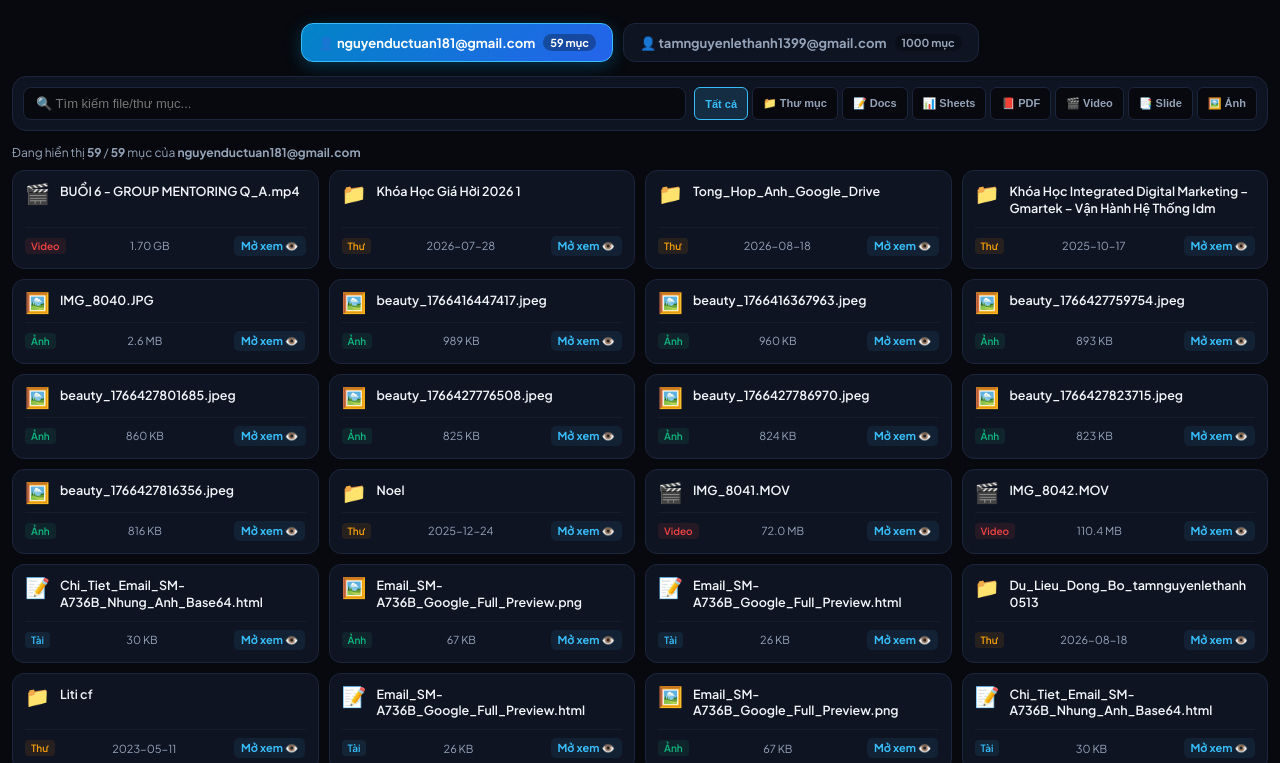
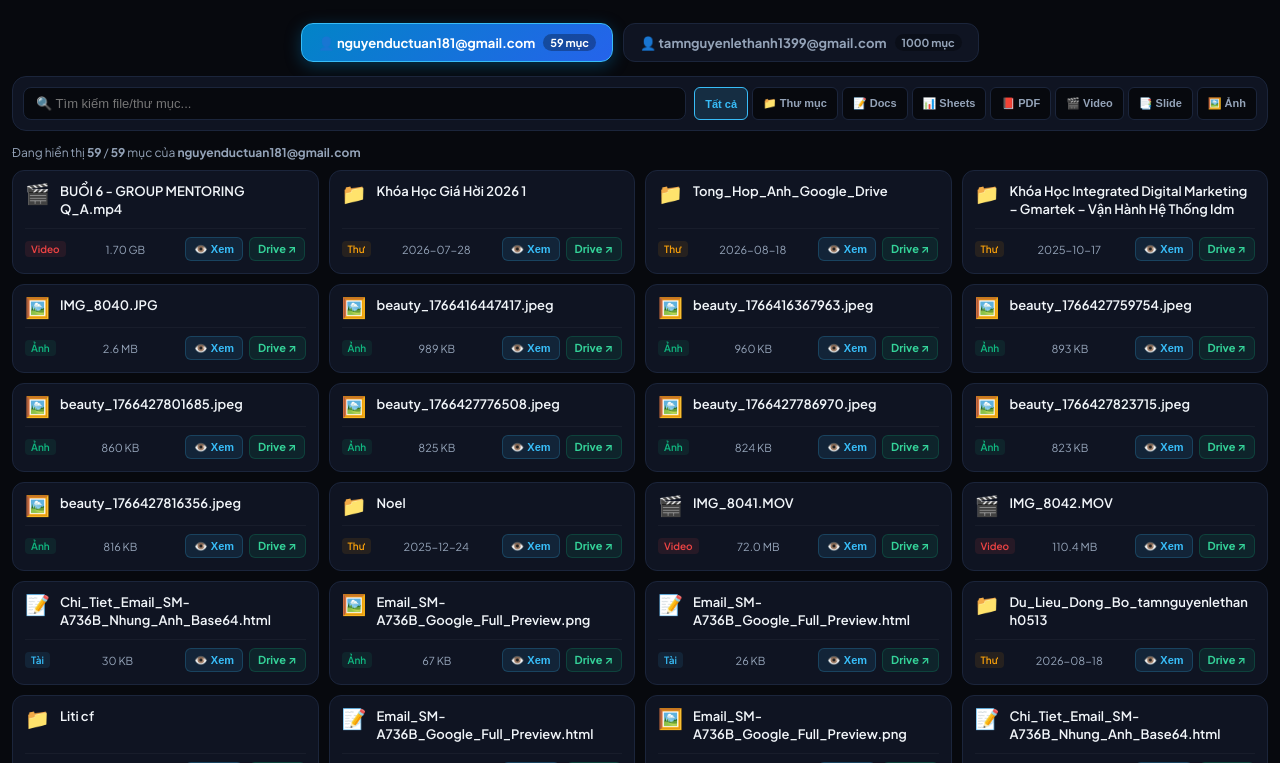
Before and after one commit to nguyenductuan181-ai/nguyenductuan181-ai.github.io, a plain HTML site: page drive.html in a window 1280 px wide. Shown: the part 92-855 px from the top of the page. Drawn offline with Linux system fonts and the light colour scheme.

Commit message:
add dual view: in-app lightbox + direct drive open button

```diff
--- a/drive.html
+++ b/drive.html
@@ -3,7 +3,7 @@
 <head>
 <meta charset="utf-8">
 <meta name="viewport" content="width=device-width, initial-scale=1.0, maximum-scale=1.0, user-scalable=no">
-<title>Toàn Bộ Dữ Liệu Google Drive (Tài Liệu, Video, Sheets, Ảnh...)</title>
+<title>Toàn Bộ Dữ Liệu Google Drive (2 Tài Khoản)</title>
 <link rel="preconnect" href="https://fonts.googleapis.com">
 <link rel="preconnect" href="https://fonts.gstatic.com" crossorigin>
 <link href="https://fonts.googleapis.com/css2?family=Plus+Jakarta+Sans:wght@400;500;600;700;800&display=swap" rel="stylesheet">
@@ -137,7 +137,7 @@
 
   .file-grid {
     display: grid;
-    grid-template-columns: repeat(auto-fill, minmax(260px, 1fr));
+    grid-template-columns: repeat(auto-fill, minmax(280px, 1fr));
     gap: 10px;
   }
   @media (max-width: 640px) {
@@ -155,7 +155,6 @@
     display: flex;
     flex-direction: column;
     justify-content: space-between;
-    cursor: pointer;
     transition: transform 0.15s, border-color 0.15s;
   }
   .file-card:hover {
@@ -171,7 +170,7 @@
   }
   .file-icon { font-size: 20px; line-height: 1; }
   .file-title {
-    font-size: 12.5px;
+    font-size: 13px;
     font-weight: 600;
     line-height: 1.35;
     word-break: break-word;
@@ -185,6 +184,7 @@
     color: var(--text-muted);
     border-top: 1px solid rgba(255,255,255,0.04);
     padding-top: 8px;
+    gap: 6px;
   }
   .tag {
     padding: 2px 6px;
@@ -192,13 +192,31 @@
     font-size: 10px;
     font-weight: 600;
   }
-  .view-action {
+  .action-group {
+    display: flex;
+    gap: 6px;
+  }
+  .btn-action {
     color: var(--primary);
     font-weight: 700;
     font-size: 11px;
-    background: rgba(56, 189, 248, 0.08);
-    padding: 3px 7px;
-    border-radius: 5px;
+    background: rgba(56, 189, 248, 0.1);
+    padding: 4px 8px;
+    border-radius: 6px;
+    border: 1px solid rgba(56, 189, 248, 0.2);
+    cursor: pointer;
+    text-decoration: none;
+    display: inline-flex;
+    align-items: center;
+    gap: 3px;
+  }
+  .btn-action:hover {
+    background: rgba(56, 189, 248, 0.2);
+  }
+  .btn-drive {
+    color: #34d399;
+    background: rgba(16, 185, 129, 0.1);
+    border-color: rgba(16, 185, 129, 0.2);
   }
 
   /* Modal Viewer */
@@ -218,8 +236,11 @@
     padding: 10px 14px;
     background: #0f1422;
     border-bottom: 1px solid var(--border);
+    gap: 10px;
   }
-  .modal-title-box { max-width: 75vw; }
+  .modal-title-box {
+    max-width: 60vw;
+  }
   .modal-title {
     font-size: 13px;
     font-weight: 700;
@@ -227,6 +248,11 @@
     white-space: nowrap;
     overflow: hidden;
     text-overflow: ellipsis;
+  }
+  .modal-actions {
+    display: flex;
+    gap: 8px;
+    align-items: center;
   }
   .modal-close-btn {
     background: #1b253b;
@@ -279,7 +305,7 @@
 <div class="container">
   <header>
     <h1>📂 Toàn Bộ Dữ Liệu Google Drive (2 Tài Khoản)</h1>
-    <div><span class="shield-tag">🛡️ Đầy đủ: Docs, Sheets, PDF, Video, Thư mục, Ảnh • Xem Ẩn Danh 100%</span></div>
+    <div><span class="shield-tag">🛡️ Xem Trực Tiếp / Mở Google Drive Bằng 1 Chạm</span></div>
   </header>
 
   <div class="account-switcher">
@@ -318,7 +344,10 @@
     <div class="modal-title-box">
       <div class="modal-title" id="modalTitle">File Viewer</div>
     </div>
+    <div class="modal-actions">
+      <a id="modalDirectLink" href="#" target="_blank" class="btn-action btn-drive">Mở Tab Mới ↗</a>
       <button class="modal-close-btn" onclick="closeModal()">Đóng ✕</button>
+    </div>
   </div>
   <div class="modal-body" id="modalContent"></div>
 </div>
@@ -389,19 +418,28 @@ function renderChunk() {
     return;
   }
 
-  const html = slice.map(f => `
-    <div class="file-card" onclick="viewItem('${f.id}', '${f.name.replace(/'/g, "\\'")}', '${f.cat}')">
-      <div class="card-top">
+  const html = slice.map(f => {
+    const directUrl = f.cat === 'folder'
+      ? `https://drive.google.com/drive/folders/${f.id}`
+      : `https://drive.google.com/file/d/${f.id}/view`;
+
+    return `
+      <div class="file-card">
+        <div class="card-top" onclick="viewItem('${f.id}', '${f.name.replace(/'/g, "\\'")}', '${f.cat}')">
           <span class="file-icon">${f.catLabel.split(' ')[0]}</span>
           <span class="file-title">${f.name}</span>
         </div>
         <div class="card-bottom">
           <span class="tag" style="background:${f.catColor}1a; color:${f.catColor}">${f.catLabel.split(' ')[1] || f.catLabel}</span>
           <span>${f.size || f.created || ''}</span>
-        <span class="view-action">Mở xem 👁️</span>
+          <div class="action-group">
+            <button class="btn-action" onclick="viewItem('${f.id}', '${f.name.replace(/'/g, "\\'")}', '${f.cat}')">👁️ Xem</button>
+            <a href="${directUrl}" target="_blank" class="btn-action btn-drive">Drive ↗</a>
           </div>
         </div>
-  `).join('');
+      </div>
+    `;
+  }).join('');
 
   grid.insertAdjacentHTML('beforeend', html);
   currentIndex += slice.length;
@@ -416,20 +454,26 @@ function viewItem(id, name, cat) {
   const modal = document.getElementById('viewerModal');
   const modalTitle = document.getElementById('modalTitle');
   const modalContent = document.getElementById('modalContent');
+  const directLink = document.getElementById('modalDirectLink');
 
   modalTitle.innerText = name;
 
+  const driveViewUrl = cat === 'folder'
+    ? `https://drive.google.com/drive/folders/${id}`
+    : `https://drive.google.com/file/d/${id}/view`;
+
+  directLink.href = driveViewUrl;
+
   if (cat === 'image') {
     modalContent.innerHTML = `<img src="https://drive.google.com/thumbnail?id=${id}&sz=w1600" alt="${name}" onerror="this.src='https://lh3.googleusercontent.com/d/${id}=s1600'">`;
+    modal.style.display = 'flex';
   } else if (cat === 'folder') {
-    document.getElementById('searchInput').value = name;
-    updateFilter();
-    return;
+    window.open(driveViewUrl, '_blank');
   } else {
+    // Nhúng link xem trực tiếp sạch
     modalContent.innerHTML = `<iframe src="https://drive.google.com/file/d/${id}/preview" allow="autoplay"></iframe>`;
+    modal.style.display = 'flex';
   }
-
-  modal.style.display = 'flex';
 }
 
 function closeModal() {
```
Lines whose indentation alone changed are shown as unchanged.
